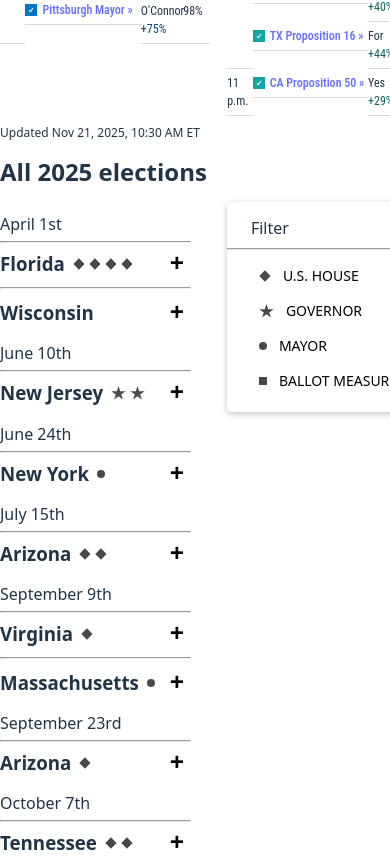
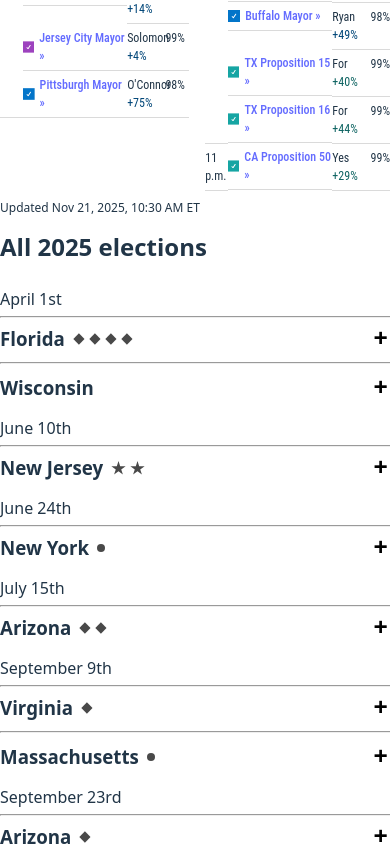
Before and after one commit to chen-luke/ap-news-election, a React (Vite) app: page / in a window 390 px wide. Shown: the part 1888-2744 px from the top of the page. Built offline with nearby package versions, Linux system fonts and the light colour scheme.

Commit message:
Enhance responsiveness of AllElections component for smaller screens

```diff
--- a/src/components/all-elections/AllElections.tsx
+++ b/src/components/all-elections/AllElections.tsx
@@ -9,11 +9,17 @@
   grid-template-columns: auto 210px;
   column-gap: 36px;
   align-items: start;
+  @media (max-width: 1250px) {
+    grid-template-columns: 1fr;
+  }
 `;
 
 const AllRaceHeader = styled.h2`
   grid-column: span 2;
   margin: 12px 0px;
+  @media (max-width: 1250px) {
+    grid-column: span 1;
+  }
 `;
 
 export default function AllElections(): JSX.Element {
```
